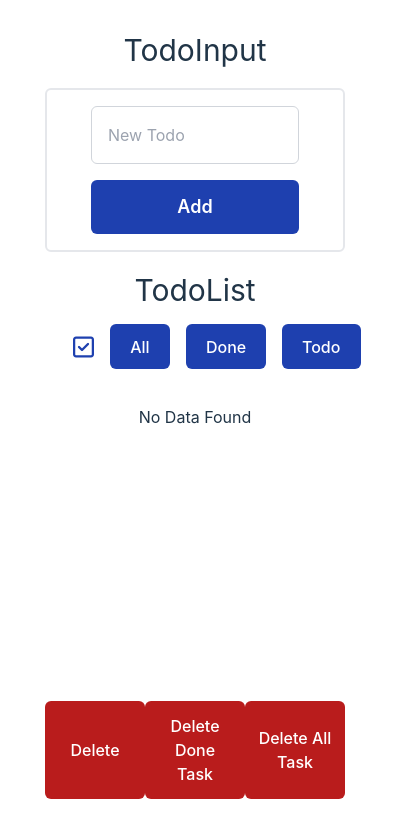
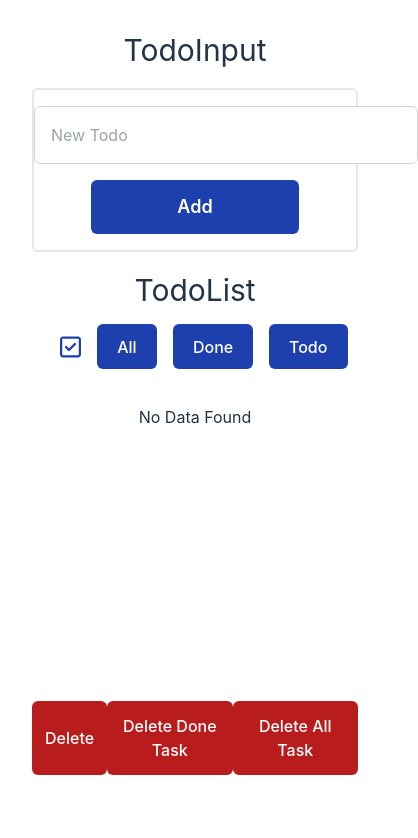
Before and after one commit to Krupali236/react-todolist, a React (Vite) app: page / in a window 390 px wide. Shown: the top 838 px of the page, 418 px wide, since content can reach past the window. Built offline with nearby package versions, Linux system fonts and the light colour scheme.

Commit message:
responsive

```diff
--- a/src/Todo/todo.jsx
+++ b/src/Todo/todo.jsx
@@ -217,7 +217,7 @@ const TodoList = () => {
   };
   return (
     <>
-      <div className="w-[300px] mx-auto">
+      <div className="w-full lg:w-6/12 mx-auto">
         <h1 className="text-3xl">TodoInput</h1>
         <div className="my-5 border-2 rounded-md">
           <div className="my-4">
@@ -228,8 +228,8 @@ const TodoList = () => {
               placeholder="New Todo"
               className={
                 !errors?.input
-                  ? "p-4 w-52 lg:w-96 rounded-md border-[1px] border-solid border-gray-300"
-                  : "p-4 w-52 lg:w-96 rounded-md border-[1px] border-solid border-red-600"
+                  ? "p-4 w-96 rounded-md border-[1px] border-solid border-gray-300"
+                  : "p-4 w-96 rounded-md border-[1px] border-solid border-red-600"
               }
               onChange={(e) => handleOnchange(e)}
             />
@@ -361,7 +361,7 @@ const TodoList = () => {
         </div>
         <div className="my-4 flex justify-around">
           <button
-            className="bg-red-700 text-white p-3 w-40 rounded-md"
+            className="bg-red-700 text-white p-3 lg:w-40 sm:w-32 rounded-md"
             onClick={(e) => handleDeleteSelectedTask(e)}
           >
             Delete
```
